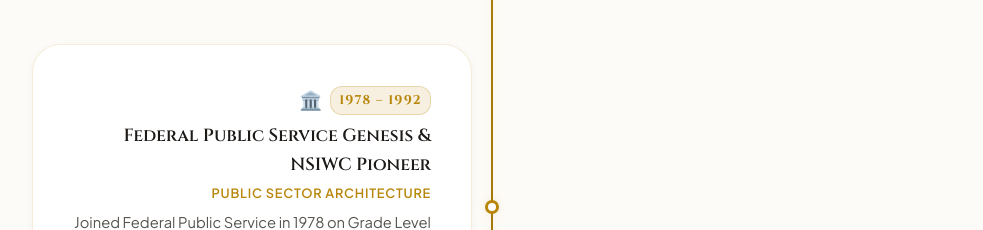
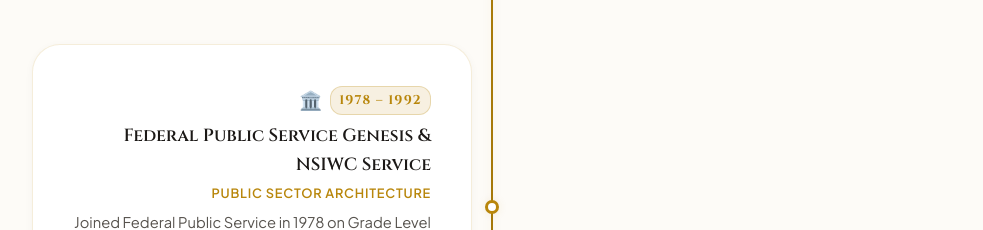
Before and after one commit to StaticMinus/b.ceremony, a Next.js app: page / in a window 1280 px wide. Shown: the part 4540-4770 px from the top of the page, without its empty margins (148-1131 px from the left). Built offline with nearby package versions, Linux system fonts and the light colour scheme.

Commit message:
Update milestone title to Federal Public Service Genesis & NSIWC Service

```diff
--- a/src/app/components/ExtendedDossier.js
+++ b/src/app/components/ExtendedDossier.js
@@ -84,7 +84,7 @@
     id: "service",
     label: "Federal Leadership",
     icon: "🏛️",
-    title: "3. Federal Public Service Genesis & NSIWC Leadership",
+    title: "3. Federal Public Service Genesis & NSIWC Service",
     content: (
       <div className={styles.dossierContentBlock}>
         <p className={styles.dossierLeadText}>
--- a/src/app/components/ScrollTimeline.js
+++ b/src/app/components/ScrollTimeline.js
@@ -21,7 +21,7 @@
   },
   {
     year: "1978 – 1992",
-    title: "Federal Public Service Genesis & NSIWC Pioneer",
+    title: "Federal Public Service Genesis & NSIWC Service",
     subtitle: "Public Sector Architecture",
     desc: "Joined Federal Public Service in 1978 on Grade Level 08. In 1992, became a pioneer senior officer of the National Salaries, Incomes and Wages Commission (NSIWC), formulating its structural architecture and organogram.",
     icon: "🏛️",
```
